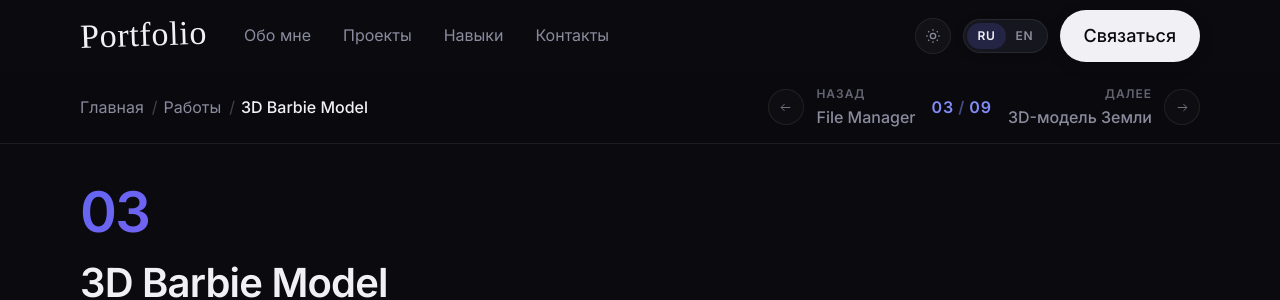
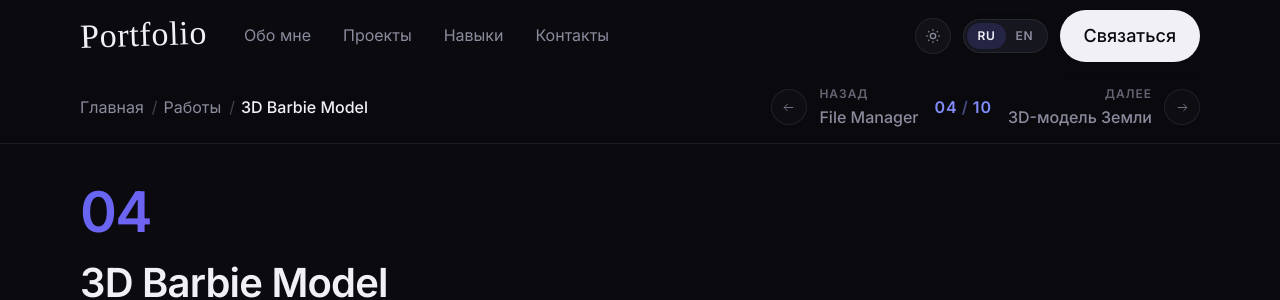
Before and after one commit to MarkovaDA/Portfolio, a React (Vite) app: page /projects/barbie-model in a window 1280 px wide. Shown: the top 300 px of the page. Built offline with nearby package versions, Linux system fonts and the light colour scheme; a web font is replaced by a local one.

Commit message:
Добавила проект CargoActions

```diff
--- a/src/data.ts
+++ b/src/data.ts
@@ -34,6 +34,16 @@
 }
 
 export const projects: Project[] = [
+  {
+    slug: 'cargo-auctions',
+    title: 'Cargo Auctions',
+    description: 'SPA для грузовых аукционов: список с фильтрами, карточка аукциона, история ставок и отдельный экран ставки',
+    fullDescription: 'Cargo Auctions — фронтенд-приложение для работы с грузовыми аукционами. Пользователь может просматривать список торгов (таблица или карточки), фильтровать и пагинировать результаты, открывать карточку аукциона с деталями и историей ставок, а также ставить ставку по отдельной ссылке',
+    tags: ['React 19 + React DOM', 'Vite 8', 'MUI 9', 'TanStack Router', 'TanStack Query', 'Zustand', 'Open API', 'FSD'],
+    repoUrl: 'https://github.com/MarkovaDA/CargoAuctions',
+    publicUrl: 'https://github.com/MarkovaDA/CargoAuctions',
+    slots: [],
+  },
   {
     slug: 'drawing-board',
     title: 'Drawing Board',
--- a/src/i18n/projects/en.ts
+++ b/src/i18n/projects/en.ts
@@ -1,6 +1,14 @@
 import type { ProjectTranslation } from '../types'
 
 export const projectsEn: Record<string, ProjectTranslation> = {
+  'cargo-auctions': {
+    title: 'Cargo Auctions',
+    description:
+      'SPA for cargo auctions: filtered list, auction details, bid history, and a dedicated bidding screen',
+    fullDescription:
+      'Cargo Auctions is a frontend application for working with cargo auctions. Users can browse auctions (table or cards), filter and paginate results, open an auction card with details and bid history, and place a bid via a dedicated link.',
+    slots: {},
+  },
   'drawing-board': {
     title: 'Drawing Board',
     description: 'Virtual drawing board similar to Miro',
```
